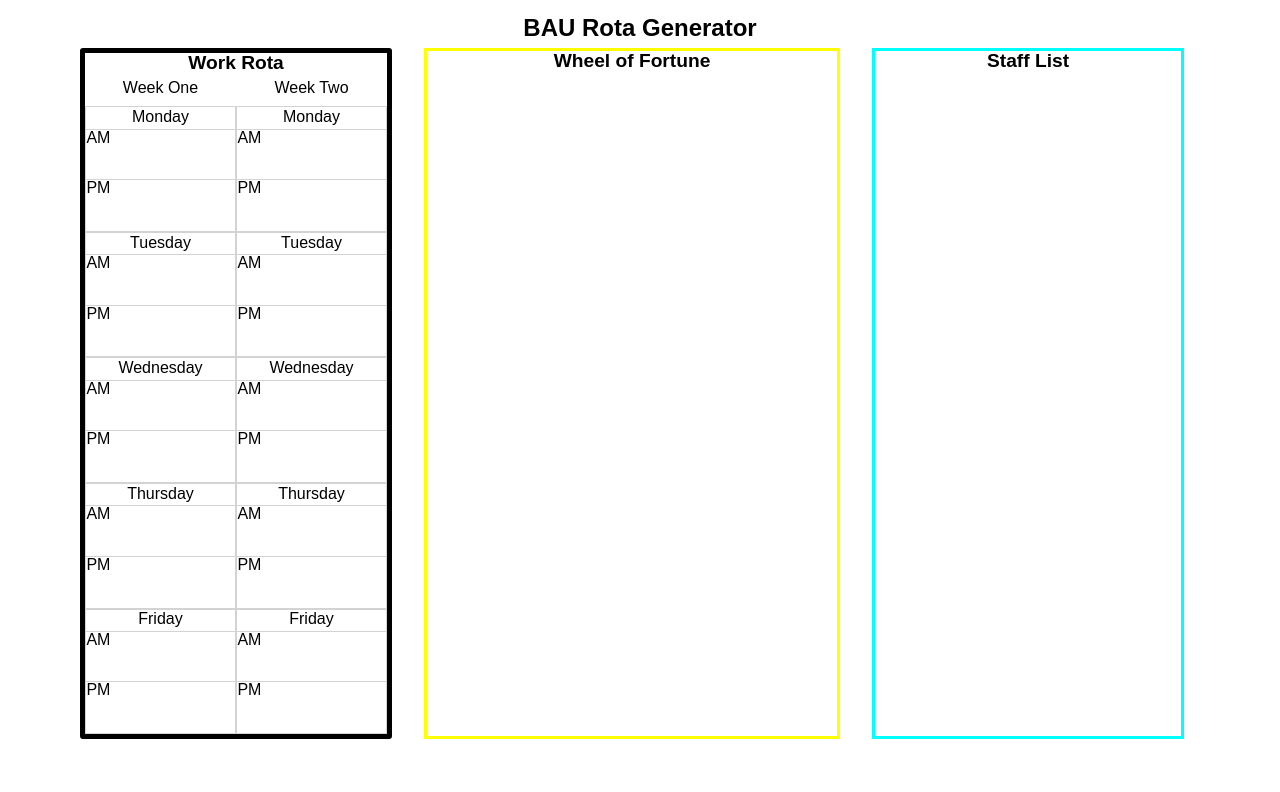
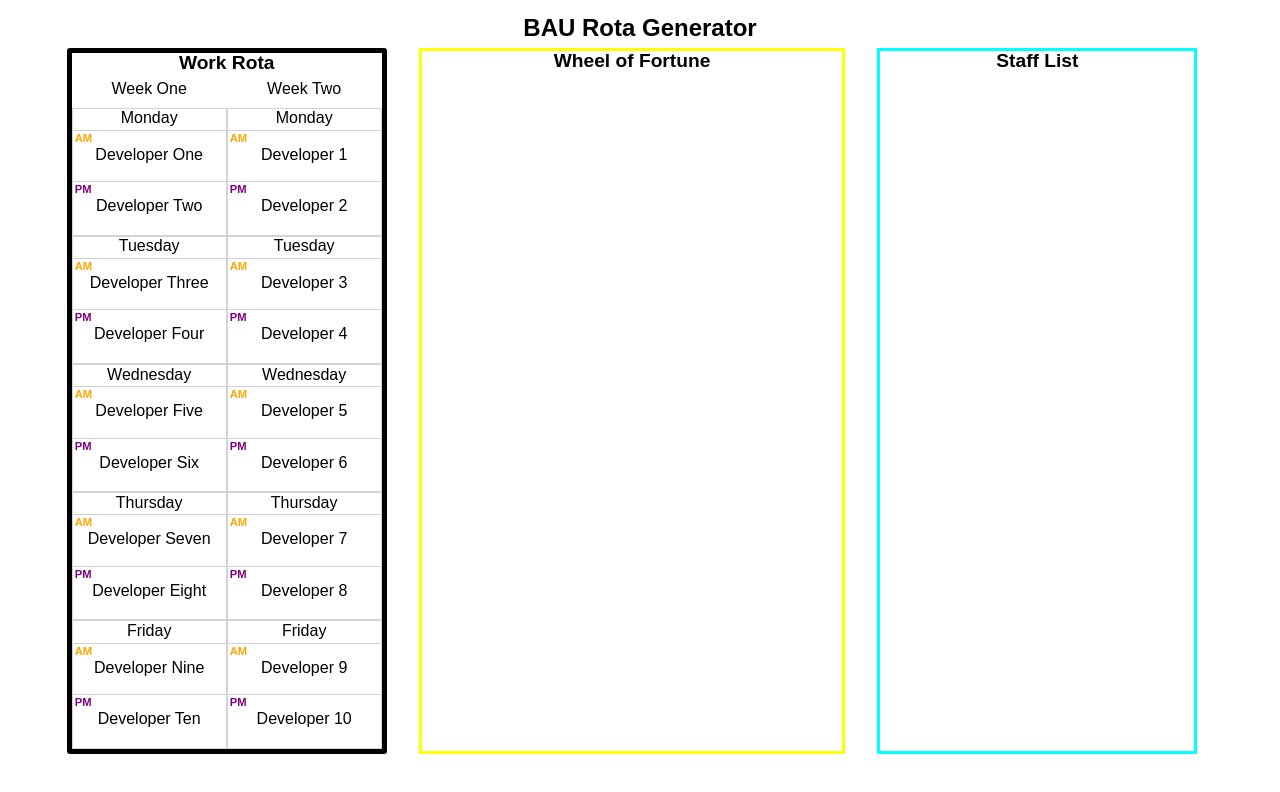
Before and after one commit to edgarfinn/Work-Rota-Generator, a React (Create React App) app in the folder client/: page / in a window 1280 px wide. Shown: the top 792 px of the page. Built offline with nearby package versions, Linux system fonts and the light colour scheme.

Commit message:
serve work rota content from app-level state

```diff
--- a/client/src/components/app/App.css
+++ b/client/src/components/app/App.css
@@ -1,7 +1,7 @@
 .App {
   position: relative;
   text-align: center;
-  padding: 1rem;
+  padding-top: 1rem;
   width: 100%;
   height: 100%;
   box-sizing: border-box;
@@ -24,6 +24,10 @@
   height: 100%;
   margin-right: 1rem;
   margin-left: 1rem;
+}
+
+.section-rota {
+  min-width: 294px;
 }
 
 .section-header {
--- a/client/src/components/app/App.js
+++ b/client/src/components/app/App.js
@@ -1,4 +1,4 @@
-import React, { Component } from 'react';
+import React, {Component} from 'react';
 import './App.css';
 import './Grid.css';
 
@@ -12,7 +12,138 @@ export default class App extends Component {
     super(props)
 
     this.state = {
-      message: null
+      rotaAllocations: [
+        {
+          "weekNumber": "One",
+          "schedule": [
+            {
+              "dayTitle": "Monday",
+              "periods": [
+                {
+                  "periodTitle": "AM",
+                  "allocation": "Developer One"
+                }, {
+                  "periodTitle": "PM",
+                  "allocation": "Developer Two"
+                }
+              ]
+            },
+            {
+              "dayTitle": "Tuesday",
+              "periods": [
+                {
+                  "periodTitle": "AM",
+                  "allocation": "Developer Three"
+                }, {
+                  "periodTitle": "PM",
+                  "allocation": "Developer Four"
+                }
+              ]
+            },
+            {
+              "dayTitle": "Wednesday",
+              "periods": [
+                {
+                  "periodTitle": "AM",
+                  "allocation": "Developer Five"
+                }, {
+                  "periodTitle": "PM",
+                  "allocation": "Developer Six"
+                }
+              ]
+            },
+            {
+              "dayTitle": "Thursday",
+              "periods": [
+                {
+                  "periodTitle": "AM",
+                  "allocation": "Developer Seven"
+                }, {
+                  "periodTitle": "PM",
+                  "allocation": "Developer Eight"
+                }
+              ]
+            },
+            {
+              "dayTitle": "Friday",
+              "periods": [
+                {
+                  "periodTitle": "AM",
+                  "allocation": "Developer Nine"
+                }, {
+                  "periodTitle": "PM",
+                  "allocation": "Developer Ten"
+                }
+              ]
+            }
+          ]
+        },
+        {
+          "weekNumber": "Two",
+          "schedule": [
+            {
+              "dayTitle": "Monday",
+              "periods": [
+                {
+                  "periodTitle": "AM",
+                  "allocation": "Developer 1"
+                }, {
+                  "periodTitle": "PM",
+                  "allocation": "Developer 2"
+                }
+              ]
+            },
+            {
+              "dayTitle": "Tuesday",
+              "periods": [
+                {
+                  "periodTitle": "AM",
+                  "allocation": "Developer 3"
+                }, {
+                  "periodTitle": "PM",
+                  "allocation": "Developer 4"
+                }
+              ]
+            },
+            {
+              "dayTitle": "Wednesday",
+              "periods": [
+                {
+                  "periodTitle": "AM",
+                  "allocation": "Developer 5"
+                }, {
+                  "periodTitle": "PM",
+                  "allocation": "Developer 6"
+                }
+              ]
+            },
+            {
+              "dayTitle": "Thursday",
+              "periods": [
+                {
+                  "periodTitle": "AM",
+                  "allocation": "Developer 7"
+                }, {
+                  "periodTitle": "PM",
+                  "allocation": "Developer 8"
+                }
+              ]
+            },
+            {
+              "dayTitle": "Friday",
+              "periods": [
+                {
+                  "periodTitle": "AM",
+                  "allocation": "Developer 9"
+                }, {
+                  "periodTitle": "PM",
+                  "allocation": "Developer 10"
+                }
+              ]
+            }
+          ]
+        }
+      ]
     }
 
     this.contactApi = this.contactApi.bind(this);
@@ -20,34 +151,32 @@ export default class App extends Component {
   }
 
   contactApi() {
-    fetch('/api')
-    .then(res => res.json())
-    .then(
-      message => this.setState({ message })
-      // console.log(this)
+    fetch('/api').then(res => res.json()).then(message => this.setState({message})
+    // console.log(this)
     );
   }
-
-
 
   render() {
 
     return (
       <div className="App">
 
-        <header><h1 className="page-title">BAU Rota Generator</h1></header>
+        <header>
+          <h1 className="page-title">BAU Rota Generator</h1>
+        </header>
 
         <div className="app-content">
-          <section className="section-rota large-show-inlineblock large-3 large-offset-0 border">
-            <Rota />
+
+          <section className="section-rota large-3 large-offset-0 border">
+            <Rota rota={this.state.rotaAllocations}/>
           </section>
 
           <section className="section-wheel large-show-inlineblock large-4 yellow">
-            <Wheel />
+            <Wheel/>
           </section>
 
           <section className="section-staff-list large-show-inlineblock large-3 blue">
-            <StaffList />
+            <StaffList/>
           </section>
 
         </div>
--- a/client/src/components/app/Rota/Week/Day/day.css
+++ b/client/src/components/app/Rota/Week/Day/day.css
@@ -1,6 +1,7 @@
 /* ========== Day ========== */
 /* ========================= */
 .rota-day {
+  position: relative;
   height: 20%;
   box-sizing: border-box;
   border: 1px solid lightgrey;
@@ -29,6 +30,27 @@
 
 .period {
   height: 50%;
+  position: relative;
+}
+
+.period-header {
+  position: absolute;
+  top: 2px;
+  left: 2px;
+  font-size: 0.7em;
+  font-weight: bold;
+}
+
+.AM {
+  color: orange;
+}
+
+.PM {
+  color: purple;
+}
+
+.period-allocation {
+  margin-top: 1em;
 }
 
 /* ====== End HalfDay ====== */
--- a/client/src/components/app/Rota/Week/Day/day.js
+++ b/client/src/components/app/Rota/Week/Day/day.js
@@ -2,28 +2,51 @@ import React from 'react';
 import './day.css';
 
 export default (props) => {
+
+  const FullDay = props.periods.map((period) => {
+    const periodIsAM = period.periodTitle === "AM";
+    console.log(period);
+    return (
+      <div className={ periodIsAM ? "period bottom-border" : "period" }>
+        <div className={ periodIsAM ? "period-header AM" : "period-header PM " } >
+          <p>{period.periodTitle}</p>
+        </div>
+        <div className="period-allocation large-12 large-show-inlineblock">
+          <p>{period.allocation}</p>
+        </div>
+      </div>
+    )
+  })
+
+
+
+
 
   const HalfDay = (props) => {
 
     const periodIsAM = props.period === "AM";
 
     return (
+
       <div className={ periodIsAM ? "period bottom-border" : "period" }>
-        <div className="period-header large-2 large-show-inlineblock">
+        <div className={ periodIsAM ? "period-header AM" : "period-header PM " }>
           {props.period}
         </div>
-        <div className="period-allocation large-10 large-show-inlineblock"></div>
+        <div className="period-allocation large-12 large-show-inlineblock">{props.allocatedDev}
+        </div>
       </div>
+
     )
   }
 
 
   return (
     <div className="rota-day">
-      <p className="day-title bottom-border">{props.workDay}</p>
+      <p className="day-title bottom-border">{props.title}</p>
       <div className="half-day-wrapper">
-        <HalfDay period="AM"/>
-        <HalfDay period="PM"/>
+        {FullDay}
+        {/* <HalfDay period="AM"/>
+        <HalfDay period="PM"/> */}
       </div>
       <div className="half-day">
 
--- a/client/src/components/app/Rota/Week/week.js
+++ b/client/src/components/app/Rota/Week/week.js
@@ -3,15 +3,27 @@ import './week.css';
 import Day from './Day/day';
 
 export default (props) => {
+
+  // console.log(props.weekRota.schedule);
+  const schedule = props.weekRota.schedule;
+
+  const DayList = schedule.map((day, index) => {
+    return (
+      <Day
+        key={index}
+        title={day.dayTitle}
+        periods={day.periods}
+      />
+    )
+
+})
+
+
   return (
     <div className="rota-week large-6 large-show-inlineblock fill-height">
-      <h3 className="week-header">{props.weekNumber}</h3>
+      <h3 className="week-header">{ "Week " + props.weekRota.weekNumber }</h3>
       <div className="days-wrapper">
-        <Day workDay="Monday"/>
-        <Day workDay="Tuesday"/>
-        <Day workDay="Wednesday"/>
-        <Day workDay="Thursday"/>
-        <Day workDay="Friday"/>
+        {DayList}
       </div>
     </div>
   )
--- a/client/src/components/app/Rota/rota.js
+++ b/client/src/components/app/Rota/rota.js
@@ -2,15 +2,22 @@ import React from 'react';
 import './rota.css';
 import Week from './Week/week';
 
-export default () => {
+export default (props) => {
+  const fullRota = props.rota;
+  // console.log(fullRota);
+
   return (
     <div className="rota-contents fill-height">
       <header className="section-header">
         <h2>Work Rota</h2>
       </header>
       <div className="weeks-wrapper">
-        <Week weekNumber="Week One" />
-        <Week weekNumber="Week Two" />
+        <Week
+          weekRota={fullRota[0]}
+        />
+        <Week
+          weekRota={fullRota[1]}
+        />
       </div>
     </div>
   )
```
